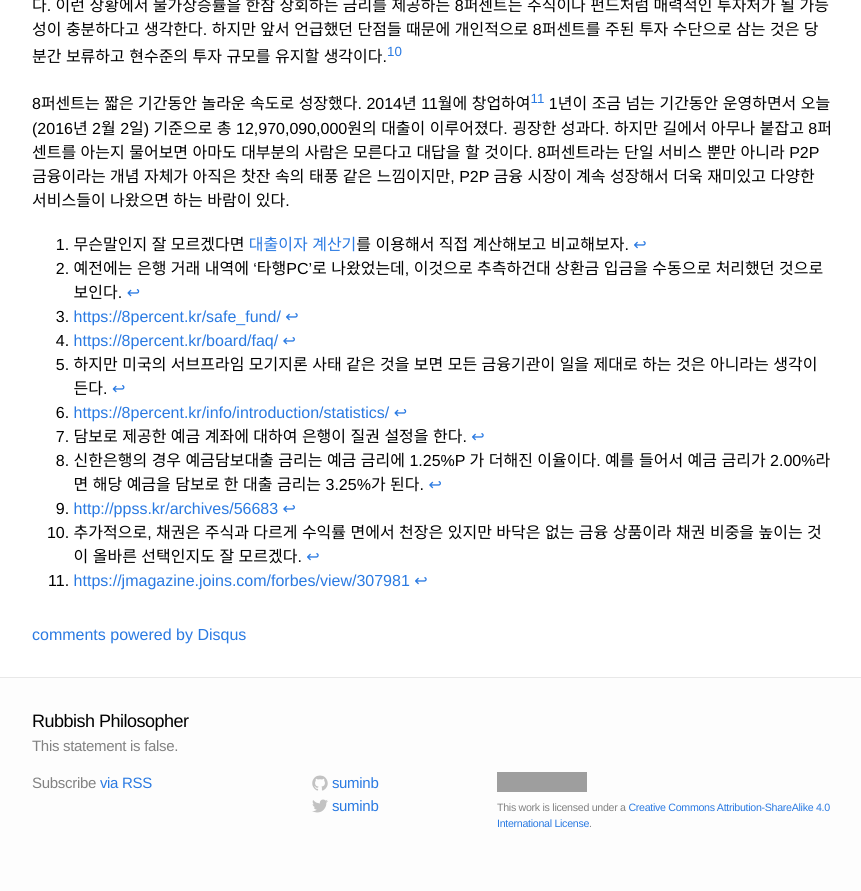
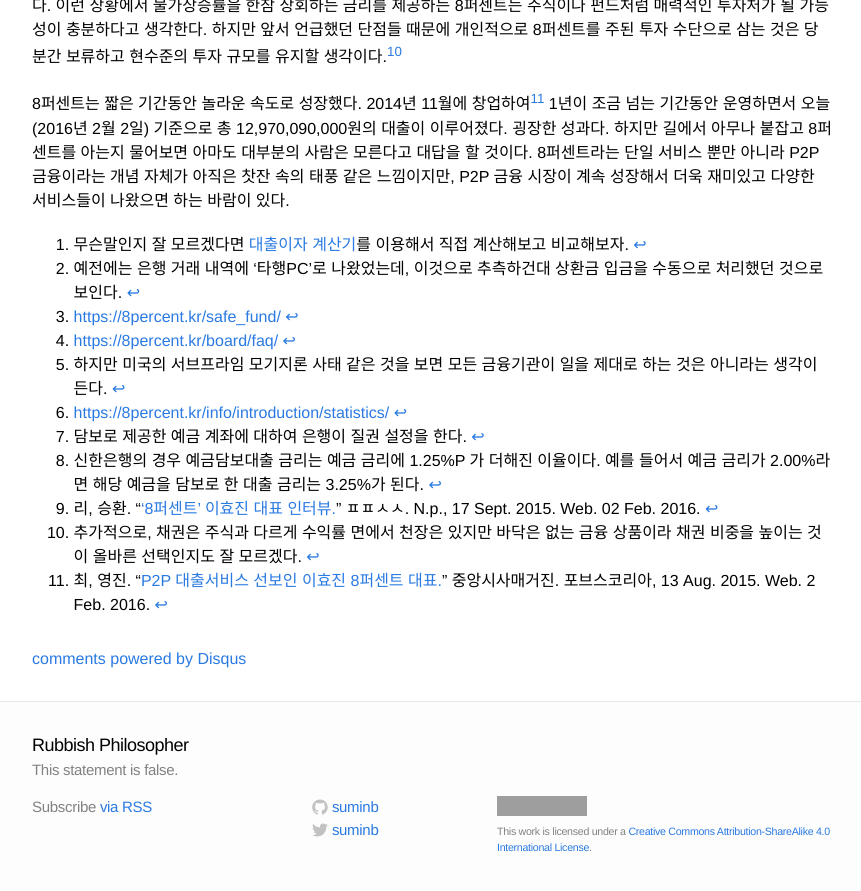
Before and after one commit to suminb/blog-suminb-com, a Jekyll site: the page built from _posts/2016-02-02-8percent.markdown, in a window 1280 px wide and 900 px high, scrolled down 5873 px. Shown: the top 891 px of the window, without its empty margins (208-1069 px from the left). Built offline with Jekyll 4.4.1, drawn with Linux system fonts in a browser that asks for light colours; comment, search, counter and statistics services are not loaded; grey boxes are pictures that could not be loaded.

Commit message:
Citations

```diff
--- a/_posts/2016-02-02-8percent.markdown
+++ b/_posts/2016-02-02-8percent.markdown
@@ -297,11 +297,11 @@ API 를 통한 다양한 상호작용까지는 아니더라도, 나의 투자
 [^statistics]: <https://8percent.kr/info/introduction/statistics/>
 [^insurance]: <https://8percent.kr/safe_fund/>
 [^FAQ]: <https://8percent.kr/board/faq/>
-[^ppss]: <http://ppss.kr/archives/56683>
+[^ppss]: 리, 승환. "['8퍼센트' 이효진 대표 인터뷰.](http://ppss.kr/archives/56683)" ㅍㅍㅅㅅ. N.p., 17 Sept. 2015. Web. 02 Feb. 2016.
 [^loan_calc]: 무슨말인지 잘 모르겠다면 [대출이자 계산기](http://best79.com/loan/)를 이용해서 직접 계산해보고 비교해보자.
 [^manual_deposit]: 예전에는 은행 거래 내역에 '타행PC'로 나왔었는데, 이것으로 추측하건대 상환금 입금을 수동으로 처리했던 것으로 보인다.
 [^ceiling]: 추가적으로, 채권은 주식과 다르게 수익률 면에서 천장은 있지만 바닥은 없는 금융 상품이라 채권 비중을 높이는 것이 올바른 선택인지도 잘 모르겠다.
 [^1]: 하지만 미국의 서브프라임 모기지론 사태 같은 것을 보면 모든 금융기관이 일을 제대로 하는 것은 아니라는 생각이 든다.
-[^2]: <https://jmagazine.joins.com/forbes/view/307981>
+[^2]: 최, 영진. "[P2P 대출서비스 선보인 이효진 8퍼센트 대표.](https://jmagazine.joins.com/forbes/view/307981)" 중앙시사매거진. 포브스코리아, 13 Aug. 2015. Web. 2 Feb. 2016.
 
 [The Big Short]: http://www.imdb.com/title/tt1596363/
```
